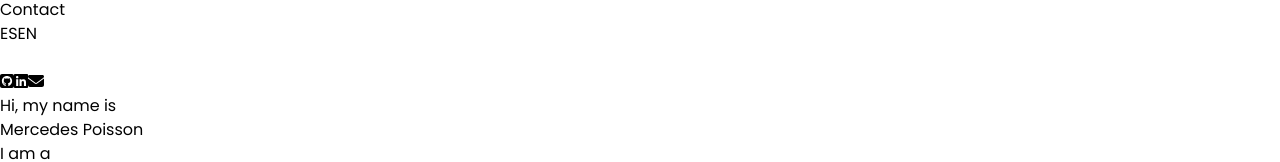
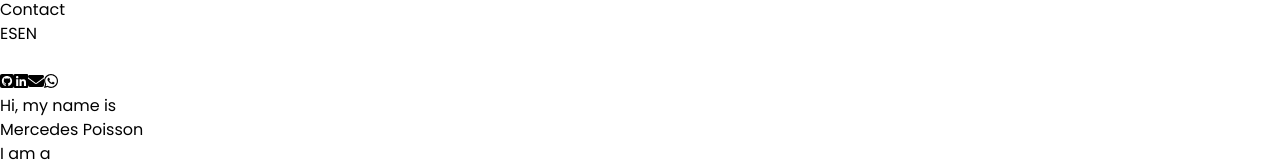
Before and after one commit to MercedesPoisson/Portfolio, a React (Create React App) app: page / in a window 1280 px wide. Shown: the part 162-324 px from the top of the page. Built offline with nearby package versions, Linux system fonts and the light colour scheme.

Commit message:
whatsapp blank

```diff
--- a/src/components/Contact.jsx
+++ b/src/components/Contact.jsx
@@ -16,7 +16,7 @@ const Contact = () => {
             <h1 className={`mb-1 text-2xl sm:text-3xl md:text-4xl font-bold ${isPurple ? "text-slate-200" : "text-black"}`}>{t("Contact.title")}</h1>
             <p className={ `font-light sm:font-medium ${isPurple ? "text-green" : "text-red"}`}>{t("Contact.p")}</p>
             <div className={`flex items-center mt-4 ${isPurple ? "text-red" : "text-green"}`}>
-                <a href="https://wa.me/5491158335017" className="flex flex-col items-center cursor-pointer mx-4">
+                <a href="https://wa.me/5491158335017" target="_blank" rel="noreferrer" className="flex flex-col items-center cursor-pointer mx-4">
                     <FontAwesomeIcon icon={faWhatsapp} className="text-4xl hover:text-red" />
                 </a>
                 <a href="mailto:mercedespoisson@yahoo.com" className="flex flex-col items-center cursor-pointer mx-4">
--- a/src/components/RightIcons.jsx
+++ b/src/components/RightIcons.jsx
@@ -2,6 +2,7 @@ import { FontAwesomeIcon } from "@fortawesome/react-fontawesome";
 import { faGithubSquare, faLinkedin } from "@fortawesome/free-brands-svg-icons";
 import { faFile as faSolidFile } from "@fortawesome/free-solid-svg-icons";
 import { faEnvelope as faEnvelope } from "@fortawesome/free-solid-svg-icons";
+import { faWhatsapp } from "@fortawesome/free-brands-svg-icons";
 // import MercedesPoisson from "../utils/MercedesPoisson.pdf";
 
 const RightIcons = () => {
@@ -16,6 +17,9 @@ const RightIcons = () => {
       <a href="mailto:mercedespoisson@yahoo.com" className="flex flex-col items-center mt-4 cursor-pointer">
         <FontAwesomeIcon icon={faEnvelope} className="text-green text-lg sm:text-3xl hover:text-red" />
       </a>
+      <a href="https://wa.me/5491158335017" target="_blank" rel="noreferrer" className="flex flex-col items-center mt-4 cursor-pointer">
+                    <FontAwesomeIcon icon={faWhatsapp} className="text-green text-lg sm:text-3xl hover:text-red" />
+                </a>
       {/* <div className="flex flex-col items-center mt-4 cursor-pointer">
         <a href="/MercedesPoisson.pdf"
         download="MercedesPoisson.pdf">
```
